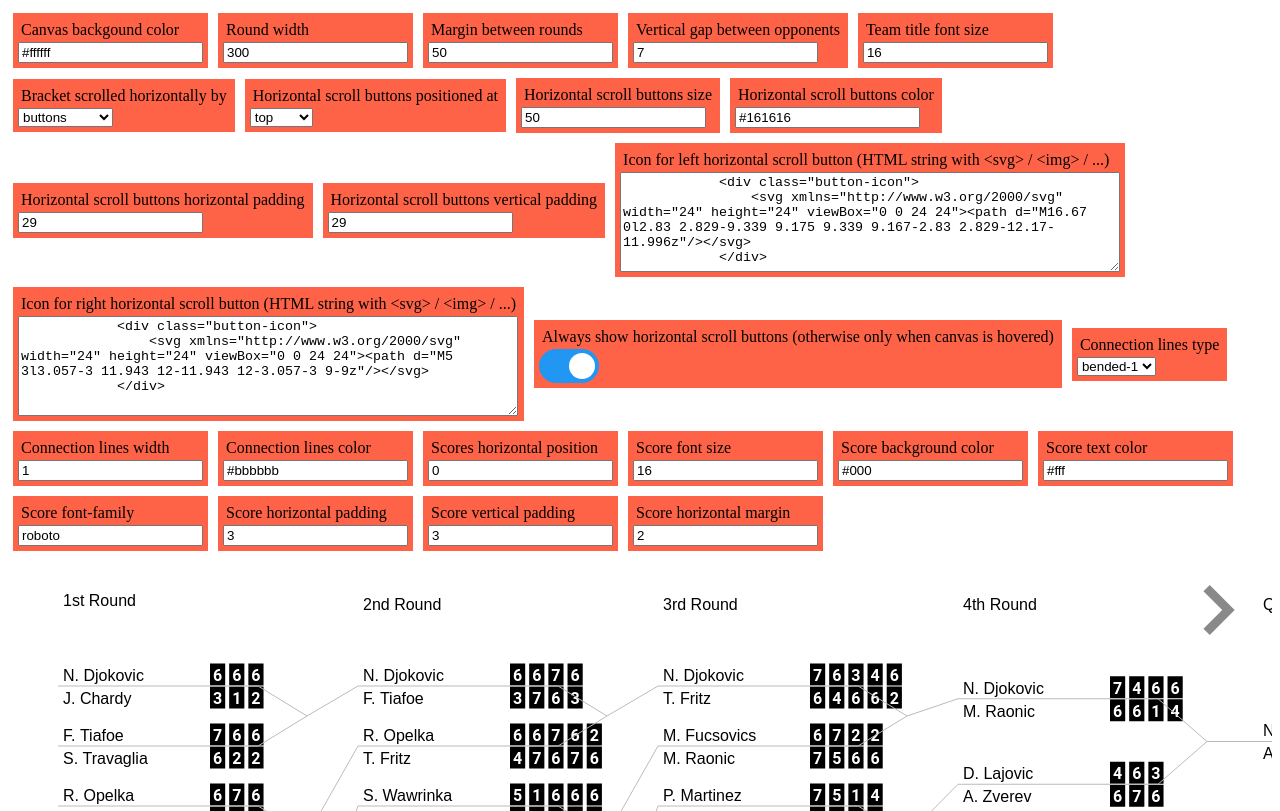
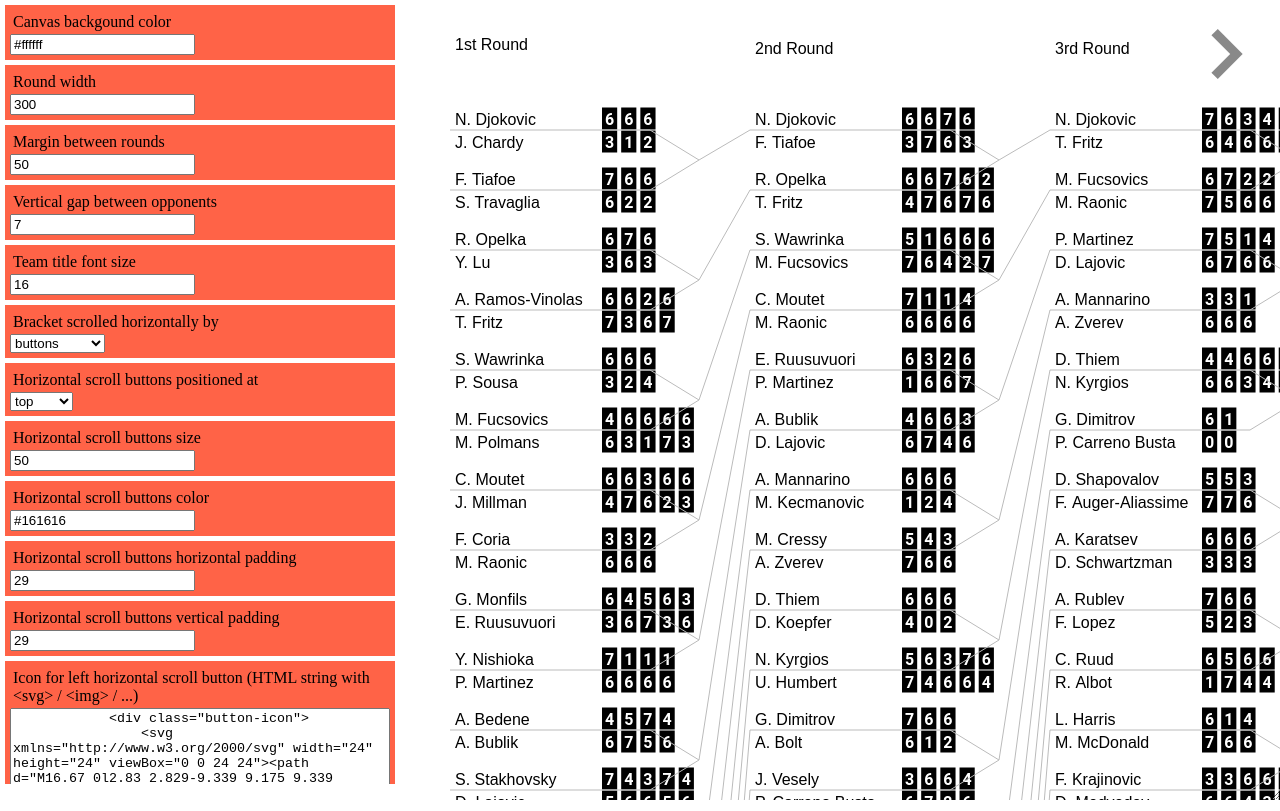
Before and after one commit to sbachinin/bracketry, a plain HTML site: page index.html in a window 1280 px wide. Shown: the top 811 px of the page. Drawn offline with Linux system fonts and the light colour scheme.

Commit message:
move options inputs to a 'sidebar'

```diff
--- a/index.html
+++ b/index.html
@@ -1,5 +1,10 @@
 <!-- <link rel="stylesheet" href="styles.css"> -->
-<!-- <div class="shit" style="height: 1000px; width: 100px; background: gainsboro"></div> -->
-<div id="canvas-container" style="width: 100%; height: 100%"></div>
-<!-- <div class="shit" style="height: 1000px; width: 100px; background: gainsboro"></div> -->
-<script type="module" src="index.mjs"></script>
+<body style="display:flex; margin: 0">
+
+    <!-- <div class="shit" style="height: 1000px; width: 100px; background: gainsboro"></div> -->
+    <div id="canvas-container" style="height: 100%; flex: 1"></div>
+    <!-- <div class="shit" style="height: 1000px; width: 100px; background: gainsboro"></div> -->
+    <script type="module" src="index.mjs"></script>
+
+
+</body>
--- a/options-inputs/get-option-input.mjs
+++ b/options-inputs/get-option-input.mjs
@@ -21,7 +21,7 @@ export const get_option_input = (name, info, value, onchange) => {
     }
     if (info.type === 'multiline_string') {
         const el = createElementFromHTML(`
-            <textarea style="width: 500px; height: 100px;">${value}</textarea>
+            <textarea style="width: 100%; height: 100px;">${value}</textarea>
         `)
         el.addEventListener('input', e => {
             onchange(name, e.target.value)
--- a/options-inputs/options-inputs.mjs
+++ b/options-inputs/options-inputs.mjs
@@ -34,10 +34,9 @@ export const get_options_inputs = (handle_options_change, user_options_to_values
 
     const wrapper_el = createElementFromHTML(
         `<div style='
-            display: flex;
-            width: calc(100% - 20px);
-            flex-wrap: wrap;
-            align-items: center;
+            width: 400px;
+            height: 98vh;
+            overflow: scroll;
         '></div>`)
     wrapper_el.append(...inputs)
 
```
